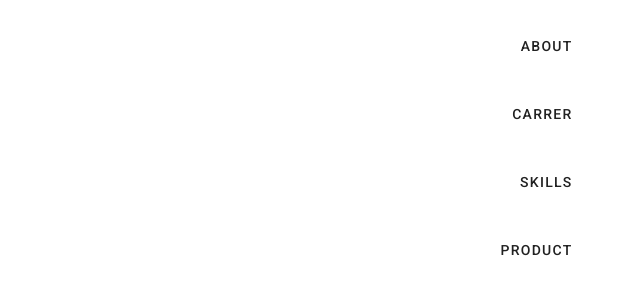
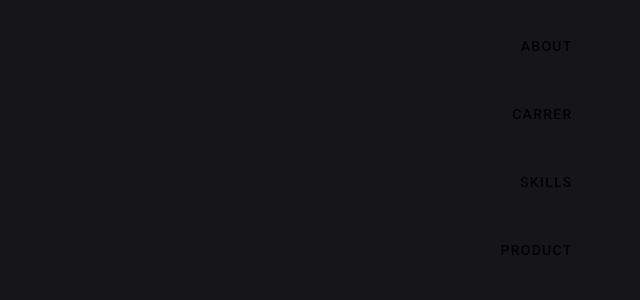
Before and after one commit to sssht03/Homepage, a Vue app: page / in a window 1280 px wide. Shown: the top 300 px of the page, without its empty margins (640-1280 px from the left). Built offline with nearby package versions, Linux system fonts and the light colour scheme.

Commit message:
set background color

```diff
--- a/src/App.vue
+++ b/src/App.vue
@@ -1,5 +1,5 @@
 <template>
-  <v-app>
+  <v-app id="app">
     <v-main>
       <Main></Main>
     </v-main>
@@ -21,3 +21,10 @@ export default {
   }),
 };
 </script>
+
+<style>
+#app {
+  background-color: #16161a;
+  color: #fffffe;
+}
+</style>
```
